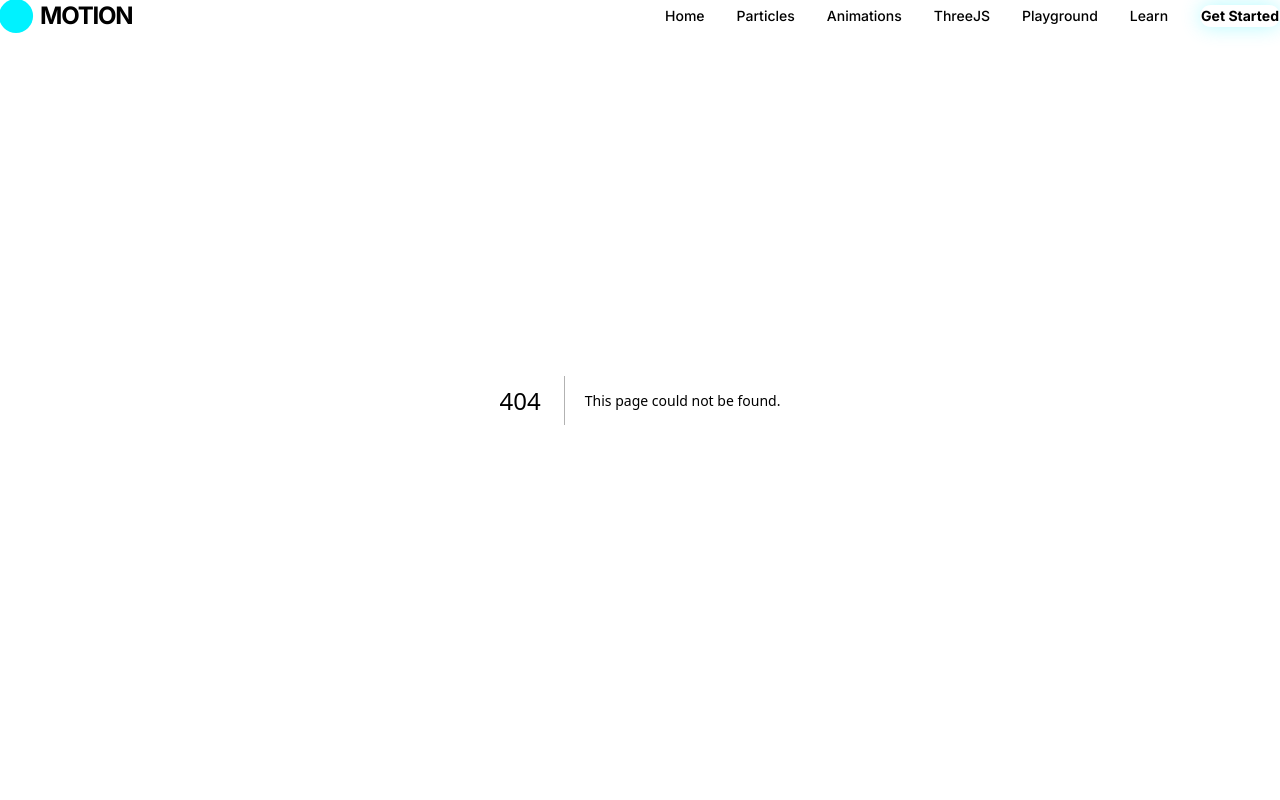
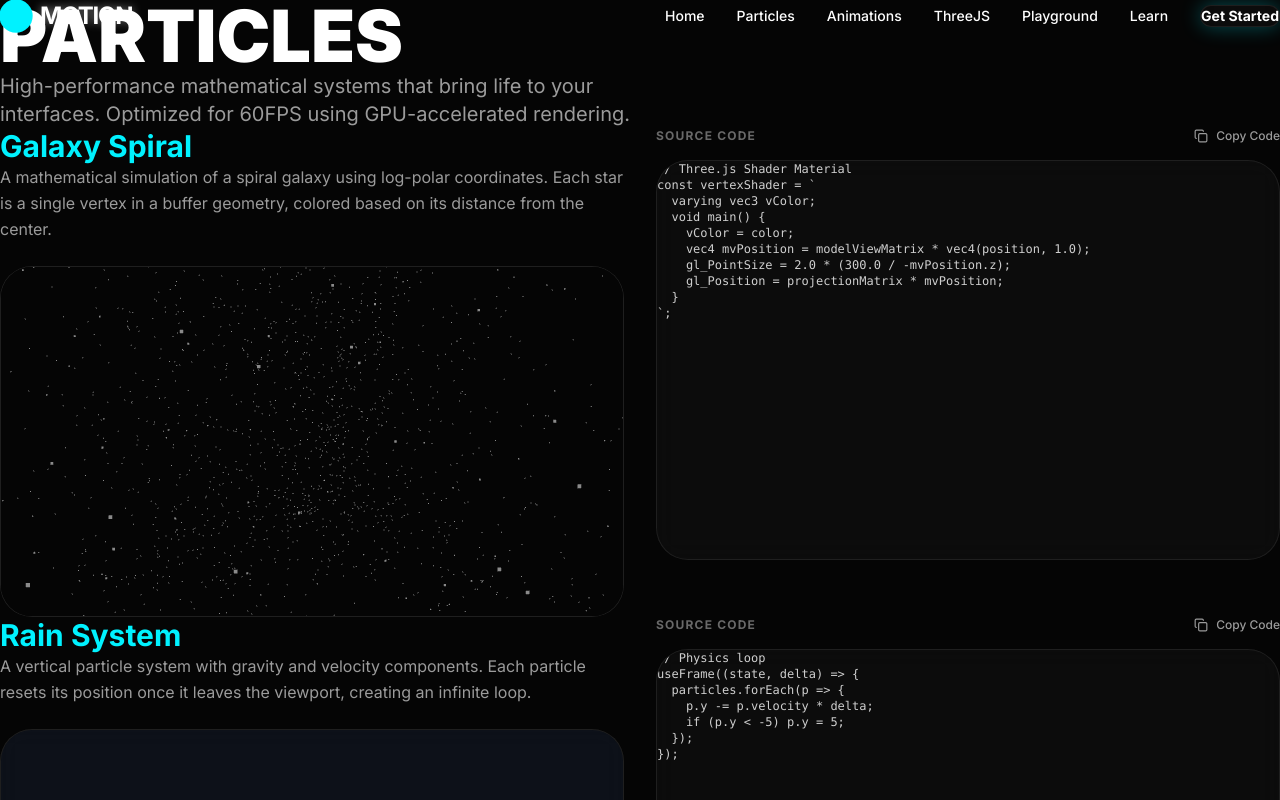
Before and after one commit to The-honoured1/motion, a Next.js app: page /particles in a window 1280 px wide. Before the commit this address had no page. Shown: the top 800 px of the page. Built offline with nearby package versions, Linux system fonts and the light colour scheme.

Commit message:
feat: replace template landing page with new hero section, demo gallery, and interactive UI components

```diff
--- a/app/page.tsx
+++ b/app/page.tsx
@@ -1,65 +1,136 @@
-import Image from "next/image";
+"use client";
+
+import React from "react";
+import { Hero } from "@/components/motion/Hero";
+import { Marquee } from "@/components/ui/Marquee";
+import { DemoCard } from "@/components/ui/DemoCard";
+import { motion } from "framer-motion";
+import { AnimatedText } from "@/components/ui/AnimatedText";
+
+const featuredDemos = [
+  {
+    title: "Galaxy Particles",
+    description: "Highly performant 3D particle system simulating a spiral galaxy with thousands of points.",
+    category: "Particles",
+  },
+  {
+    title: "Morphing Geometry",
+    description: "Fluid transitions between complex 3D shapes using Three.js and GSAP Morph.",
+    category: "ThreeJS",
+  },
+  {
+    title: "Staggered Reveal",
+    description: "Elegant text and image reveal animations with physics-based stagger effects.",
+    category: "Animations",
+  },
+  {
+    title: "Noise Field",
+    description: "Interactive flow field visualization reacting to mouse position and frequency.",
+    category: "Particles",
+  },
+];
 
 export default function Home() {
   return (
-    <div className="flex flex-col flex-1 items-center justify-center bg-zinc-50 font-sans dark:bg-black">
-      <main className="flex flex-1 w-full max-w-3xl flex-col items-center justify-between py-32 px-16 bg-white dark:bg-black sm:items-start">
-        <Image
-          className="dark:invert"
-          src="/next.svg"
-          alt="Next.js logo"
-          width={100}
-          height={20}
-          priority
-        />
-        <div className="flex flex-col items-center gap-6 text-center sm:items-start sm:text-left">
-          <h1 className="max-w-xs text-3xl font-semibold leading-10 tracking-tight text-black dark:text-zinc-50">
-            To get started, edit the page.tsx file.
-          </h1>
-          <p className="max-w-md text-lg leading-8 text-zinc-600 dark:text-zinc-400">
-            Looking for a starting point or more instructions? Head over to{" "}
-            <a
-              href="https://vercel.com/templates?framework=next.js&utm_source=create-next-app&utm_medium=appdir-template-tw&utm_campaign=create-next-app"
-              className="font-medium text-zinc-950 dark:text-zinc-50"
+    <div className="flex flex-col w-full">
+      <Hero />
+
+      <Marquee
+        items={["Interactive", "Cinematic", "Futuristic", "Experimental", "Fluid"]}
+        speed={30}
+      />
+
+      <section className="py-24 px-6 max-w-7xl mx-auto w-full">
+        <div className="mb-16">
+          <span className="text-primary font-bold tracking-[0.2em] text-xs uppercase mb-4 block">
+            The Gallery
+          </span>
+          <AnimatedText
+            text="Explore the boundaries of what's possible on the web."
+            className="text-4xl md:text-6xl font-bold max-w-3xl"
+          />
+        </div>
+
+        <div className="grid grid-cols-1 md:grid-cols-2 gap-8">
+          {featuredDemos.map((demo, index) => (
+            <motion.div
+              key={demo.title}
+              initial={{ opacity: 0, y: 50 }}
+              whileInView={{ opacity: 1, y: 0 }}
+              viewport={{ once: true }}
+              transition={{ delay: index * 0.1 }}
             >
-              Templates
-            </a>{" "}
-            or the{" "}
-            <a
-              href="https://nextjs.org/learn?utm_source=create-next-app&utm_medium=appdir-template-tw&utm_campaign=create-next-app"
-              className="font-medium text-zinc-950 dark:text-zinc-50"
-            >
-              Learning
-            </a>{" "}
-            center.
-          </p>
+              <DemoCard {...demo} />
+            </motion.div>
+          ))}
         </div>
-        <div className="flex flex-col gap-4 text-base font-medium sm:flex-row">
-          <a
-            className="flex h-12 w-full items-center justify-center gap-2 rounded-full bg-foreground px-5 text-background transition-colors hover:bg-[#383838] dark:hover:bg-[#ccc] md:w-[158px]"
-            href="https://vercel.com/new?utm_source=create-next-app&utm_medium=appdir-template-tw&utm_campaign=create-next-app"
-            target="_blank"
-            rel="noopener noreferrer"
-          >
-            <Image
-              className="dark:invert"
-              src="/vercel.svg"
-              alt="Vercel logomark"
-              width={16}
-              height={16}
+      </section>
+
+      <section className="py-24 glass-dark border-y border-white/5">
+        <div className="max-w-7xl mx-auto px-6 grid grid-cols-1 md:grid-cols-2 gap-12 items-center">
+          <div>
+            <h2 className="text-4xl md:text-5xl font-bold mb-6">
+              Create without <span className="text-primary">limits</span>.
+            </h2>
+            <p className="text-white/60 text-lg mb-8 leading-relaxed">
+              Our playground gives you direct access to the parameters that drive our high-performance animations. Experiment, tweak, and export production-ready code.
+            </p>
+            <div className="flex gap-4">
+               <div className="flex flex-col">
+                  <span className="text-3xl font-bold text-primary">60FPS</span>
+                  <span className="text-xs text-white/40 uppercase">Performance</span>
+               </div>
+               <div className="w-px h-12 bg-white/10" />
+               <div className="flex flex-col">
+                  <span className="text-3xl font-bold text-primary">10k+</span>
+                  <span className="text-xs text-white/40 uppercase">Particles</span>
+               </div>
+               <div className="w-px h-12 bg-white/10" />
+               <div className="flex flex-col">
+                  <span className="text-3xl font-bold text-primary">0ms</span>
+                  <span className="text-xs text-white/40 uppercase">Latency</span>
+               </div>
+            </div>
+          </div>
+          <div className="relative aspect-square glass rounded-3xl overflow-hidden flex items-center justify-center group">
+            <motion.div
+              className="w-48 h-48 bg-primary rounded-full blur-[100px] absolute"
+              animate={{
+                scale: [1, 1.5, 1],
+                opacity: [0.3, 0.6, 0.3],
+              }}
+              transition={{ duration: 4, repeat: Infinity }}
             />
-            Deploy Now
-          </a>
-          <a
-            className="flex h-12 w-full items-center justify-center rounded-full border border-solid border-black/[.08] px-5 transition-colors hover:border-transparent hover:bg-black/[.04] dark:border-white/[.145] dark:hover:bg-[#1a1a1a] md:w-[158px]"
-            href="https://nextjs.org/docs?utm_source=create-next-app&utm_medium=appdir-template-tw&utm_campaign=create-next-app"
-            target="_blank"
-            rel="noopener noreferrer"
-          >
-            Documentation
-          </a>
+            <div className="relative z-10 text-center">
+               <p className="text-sm font-bold uppercase tracking-widest text-primary mb-4">Live Editor</p>
+               <div className="p-4 glass rounded-xl text-left font-mono text-xs text-white/60 w-64">
+                 <p><span className="text-purple-400">const</span> <span className="text-blue-400">particles</span> = <span className="text-yellow-400">10000</span>;</p>
+                 <p><span className="text-purple-400">const</span> <span className="text-blue-400">speed</span> = <span className="text-yellow-400">0.5</span>;</p>
+                 <p><span className="text-purple-400">const</span> <span className="text-blue-400">color</span> = <span className="text-green-400">"#00f2ff"</span>;</p>
+               </div>
+            </div>
+          </div>
         </div>
-      </main>
+      </section>
+
+      <section className="py-24 text-center px-6">
+        <h2 className="text-5xl md:text-7xl font-black mb-8 tracking-tighter">READY TO <span className="text-primary italic">MOVE?</span></h2>
+        <button className="glass px-12 py-5 rounded-full text-xl font-bold hover:bg-primary hover:text-black transition-all glow-primary">
+          Enter The Playground
+        </button>
+      </section>
+
+      <footer className="py-12 border-t border-white/5 px-6">
+        <div className="max-w-7xl mx-auto flex flex-col md:row justify-between items-center gap-8">
+           <div className="text-xl font-bold tracking-tighter">MOTION</div>
+           <div className="flex gap-8 text-sm text-white/40">
+             <a href="#" className="hover:text-primary transition-colors">Twitter</a>
+             <a href="#" className="hover:text-primary transition-colors">GitHub</a>
+             <a href="#" className="hover:text-primary transition-colors">Instagram</a>
+           </div>
+           <p className="text-xs text-white/20">© 2024 MOTION PLATFORM. ALL RIGHTS RESERVED.</p>
+        </div>
+      </footer>
     </div>
   );
 }
--- /dev/null
+++ b/app/particles/page.tsx
@@ -0,0 +1,56 @@
+"use client";
+
+import React from "react";
+import { ParticleDemo } from "@/components/particles/ParticleDemo";
+import { ParticleBackground } from "@/components/motion/ParticleBackground";
+import { motion } from "framer-motion";
+
+export default function ParticlesPage() {
+  return (
+    <div className="pt-32 pb-24 px-6 max-w-7xl mx-auto">
+      <motion.div
+        initial={{ opacity: 0, y: 20 }}
+        animate={{ opacity: 1, y: 0 }}
+        className="mb-20"
+      >
+        <h1 className="text-5xl md:text-7xl font-black mb-6">PARTICLES</h1>
+        <p className="text-xl text-white/60 max-w-2xl">
+          High-performance mathematical systems that bring life to your interfaces. Optimized for 60FPS using GPU-accelerated rendering.
+        </p>
+      </motion.div>
+
+      <ParticleDemo
+        title="Galaxy Spiral"
+        description="A mathematical simulation of a spiral galaxy using log-polar coordinates. Each star is a single vertex in a buffer geometry, colored based on its distance from the center."
+        code={`// Three.js Shader Material
+const vertexShader = \`
+  varying vec3 vColor;
+  void main() {
+    vColor = color;
+    vec4 mvPosition = modelViewMatrix * vec4(position, 1.0);
+    gl_PointSize = 2.0 * (300.0 / -mvPosition.z);
+    gl_Position = projectionMatrix * mvPosition;
+  }
+\`;`}
+        component={<ParticleBackground />}
+      />
+
+      <ParticleDemo
+        title="Rain System"
+        description="A vertical particle system with gravity and velocity components. Each particle resets its position once it leaves the viewport, creating an infinite loop."
+        code={`// Physics loop
+useFrame((state, delta) => {
+  particles.forEach(p => {
+    p.y -= p.velocity * delta;
+    if (p.y < -5) p.y = 5;
+  });
+});`}
+        component={
+          <div className="absolute inset-0 bg-blue-900/10 flex items-center justify-center">
+            <span className="text-primary/40 font-mono">[RAIN SIMULATION ACTIVE]</span>
+          </div>
+        }
+      />
+    </div>
+  );
+}
--- /dev/null
+++ b/components/particles/ParticleDemo.tsx
@@ -0,0 +1,62 @@
+"use client";
+
+import React, { useState } from "react";
+import { motion } from "framer-motion";
+import { Copy, Check, Play } from "lucide-react";
+import { cn } from "@/lib/utils";
+
+interface ParticleDemoProps {
+  title: string;
+  description: string;
+  code: string;
+  component: React.ReactNode;
+}
+
+export function ParticleDemo({ title, description, code, component }: ParticleDemoProps) {
+  const [copied, setCopied] = useState(false);
+
+  const copyToClipboard = () => {
+    navigator.clipboard.writeText(code);
+    setCopied(true);
+    setTimeout(() => setCopied(false), 2000);
+  };
+
+  return (
+    <div className="grid grid-cols-1 lg:grid-cols-2 gap-8 mb-24">
+      <div className="flex flex-col gap-6">
+        <div>
+          <h2 className="text-3xl font-bold mb-4 text-primary">{title}</h2>
+          <p className="text-white/60 leading-relaxed">{description}</p>
+        </div>
+
+        <div className="relative aspect-video glass rounded-2xl overflow-hidden group">
+          {component}
+          <div className="absolute bottom-4 right-4 opacity-0 group-hover:opacity-100 transition-opacity">
+            <button className="glass p-2 rounded-lg text-primary hover:bg-primary hover:text-black transition-all">
+              <Play size={20} />
+            </button>
+          </div>
+        </div>
+      </div>
+
+      <div className="flex flex-col gap-4">
+        <div className="flex items-center justify-between">
+          <span className="text-xs font-bold uppercase tracking-widest text-white/40">Source Code</span>
+          <button
+            onClick={copyToClipboard}
+            className="flex items-center gap-2 text-xs font-medium text-white/60 hover:text-primary transition-colors"
+          >
+            {copied ? <Check size={14} /> : <Copy size={14} />}
+            {copied ? "Copied!" : "Copy Code"}
+          </button>
+        </div>
+
+        <div className="flex-1 glass rounded-2xl p-6 font-mono text-xs overflow-auto max-h-[400px] scrollbar-hide">
+          <pre className="text-white/80">
+            <code>{code}</code>
+          </pre>
+        </div>
+      </div>
+    </div>
+  );
+}
--- /dev/null
+++ b/components/ui/DemoCard.tsx
@@ -0,0 +1,48 @@
+"use client";
+
+import React from "react";
+import { motion } from "framer-motion";
+import { ArrowUpRight } from "lucide-react";
+import { cn } from "@/lib/utils";
+
+interface DemoCardProps {
+  title: string;
+  description: string;
+  category: string;
+  image?: string;
+  className?: string;
+}
+
+export function DemoCard({ title, description, category, image, className }: DemoCardProps) {
+  return (
+    <motion.div
+      whileHover={{ y: -10 }}
+      className={cn(
+        "group relative overflow-hidden rounded-2xl glass transition-all duration-500 hover:glow-primary",
+        className
+      )}
+    >
+      <div className="aspect-video w-full overflow-hidden bg-muted relative">
+        {/* Placeholder for dynamic animation or image */}
+        <div className="absolute inset-0 bg-gradient-to-br from-primary/20 to-secondary/20 group-hover:scale-110 transition-transform duration-700" />
+        <div className="absolute inset-0 flex items-center justify-center opacity-0 group-hover:opacity-100 transition-opacity duration-500">
+           <div className="w-16 h-16 rounded-full glass flex items-center justify-center">
+             <ArrowUpRight className="text-primary w-8 h-8" />
+           </div>
+        </div>
+      </div>
+
+      <div className="p-6">
+        <span className="text-[10px] uppercase tracking-widest text-primary font-bold mb-2 block">
+          {category}
+        </span>
+        <h3 className="text-2xl font-bold mb-2 group-hover:text-primary transition-colors">
+          {title}
+        </h3>
+        <p className="text-white/60 text-sm leading-relaxed">
+          {description}
+        </p>
+      </div>
+    </motion.div>
+  );
+}
```
